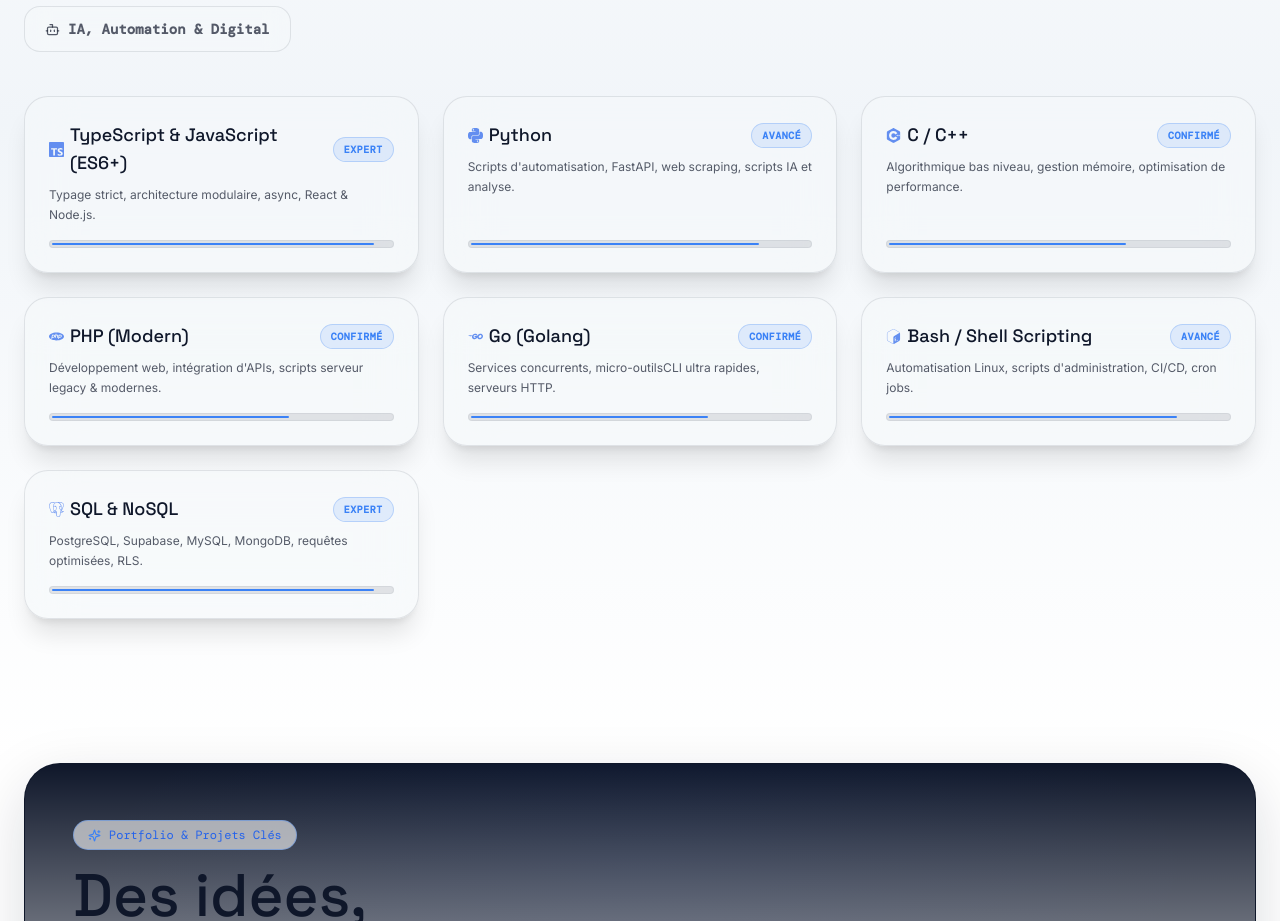
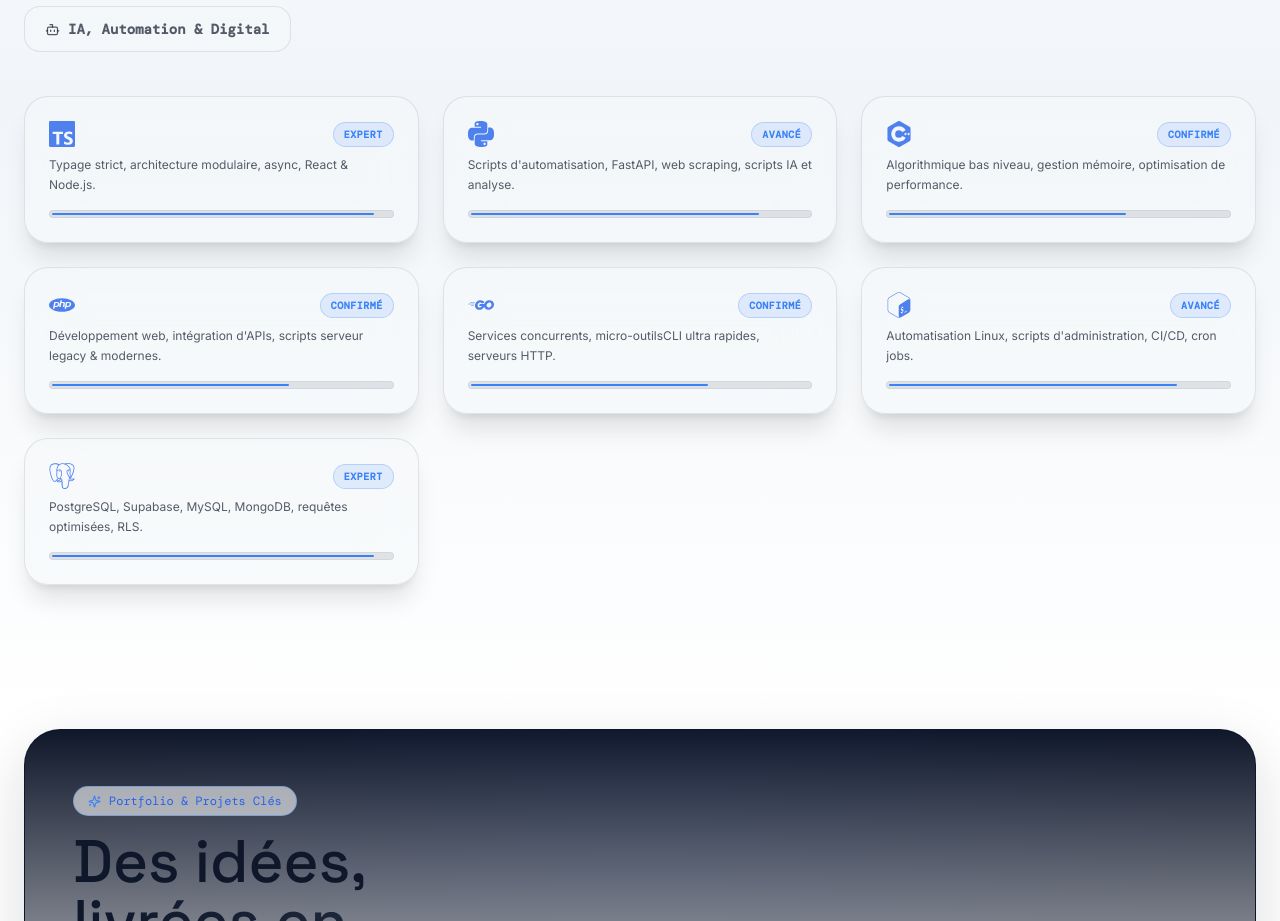
Before and after one commit to aminepare931-source/portfolio-Amine-, a React (Vite) app: page / in a window 1280 px wide. Shown: the part 3449-4370 px from the top of the page. Built offline with nearby package versions, Linux system fonts and the light colour scheme; no server answers; the database is empty; the HTML template or start-up script is replaced by a standard one.

Commit message:
content(skills): remplacer le nom texte par le logo seul (plus grand) quand un logo existe, un dev/recruteur reconnaît la techno sans le texte
- nom de compétence gardé en tooltip (title attribute) pour l'accessibilité
- description sous l'icône conservée pour le contexte

```diff
--- a/src/components/Skills.tsx
+++ b/src/components/Skills.tsx
@@ -218,14 +218,15 @@ export default function Skills() {
                   )}
 
                   <div className="flex flex-col sm:flex-row sm:items-center justify-between gap-1 mb-2">
-                    <h3 className="flex items-center gap-1.5 font-display text-sm sm:text-lg text-slate-900 group-hover:text-[#3B82F6] transition-colors leading-tight">
-                      {'logo' in s && (s as any).logo && (
-                        <span className="text-clay/70 group-hover:text-clay transition-colors shrink-0">
-                          {(() => { const Logo = (s as any).logo; return <Logo size={15} /> })()}
-                        </span>
-                      )}
-                      {s.n}
-                    </h3>
+                    {'logo' in s && (s as any).logo ? (
+                      <span className="text-clay/80 group-hover:text-clay group-hover:scale-110 transition-all shrink-0" title={s.n}>
+                        {(() => { const Logo = (s as any).logo; return <Logo size={26} /> })()}
+                      </span>
+                    ) : (
+                      <h3 className="font-display text-sm sm:text-lg text-slate-900 group-hover:text-[#3B82F6] transition-colors leading-tight">
+                        {s.n}
+                      </h3>
+                    )}
                     <span
                       className="px-2 py-0.5 sm:px-2.5 sm:py-1 rounded-full text-[9px] sm:text-[10px] font-mono font-bold uppercase tracking-wider self-start sm:self-auto shrink-0"
                       style={{
```
